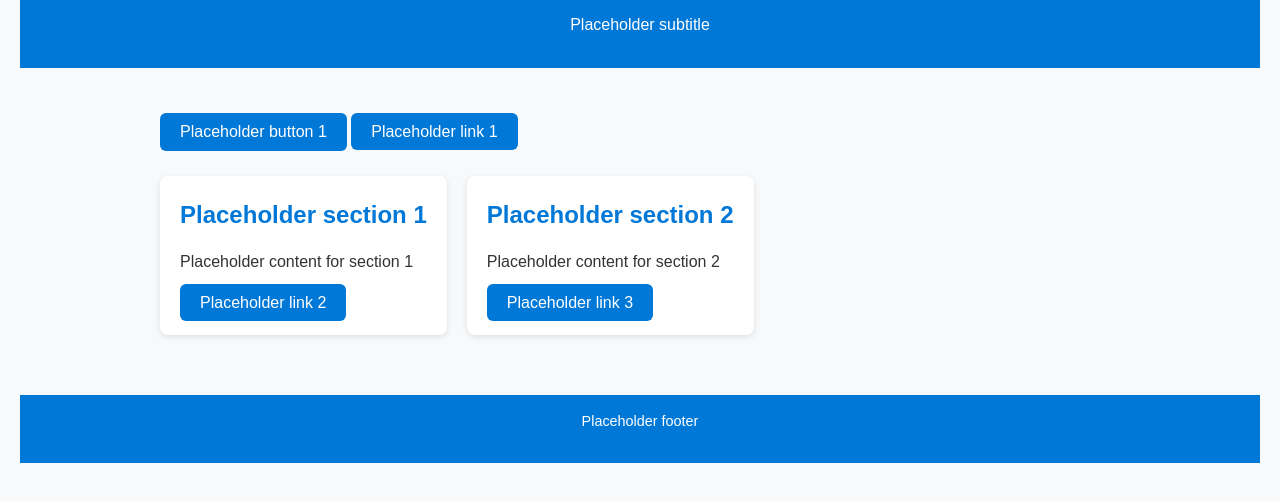
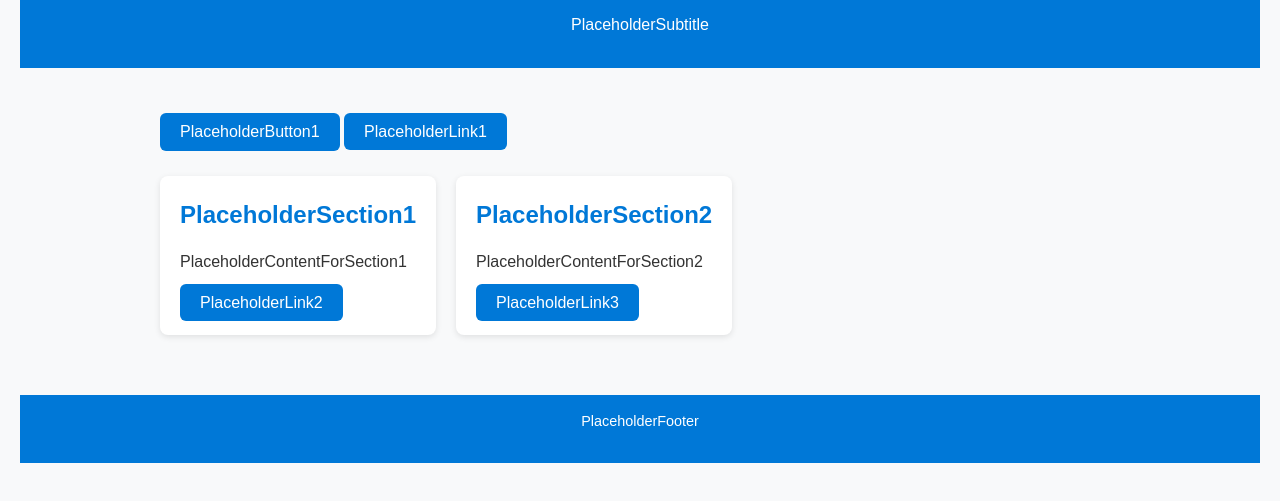
Before and after one commit to TitanMaster7801/tsa-webmasters-IHS, a plain HTML site: page index.html in a window 1280 px wide. Shown: the part 89-590 px from the top of the page. Drawn offline with Linux system fonts and the light colour scheme.

Commit message:
Update placeholders in index.html

```diff
--- a/index.html
+++ b/index.html
@@ -3,36 +3,38 @@
   <head>
     <meta charset="UTF-8">
     <meta name="viewport" content="width=device-width, initial-scale=1.0">
-    <title>Placeholder tab name</title>
+    <title>PlaceholderTabName</title>
     <link rel="stylesheet" href="style.css">
   </head>
 
   <body>
     <header>
-      <h1>Placeholder title</h1>
-      <p>Placeholder subtitle</p>
+      <h1>PlaceholderTitle</h1>
+      <p>PlaceholderSubtitle</p>
     </header>
 
     <div class="container">
-      <button id="Placeholder button">Placeholder button 1</button>
-      <a href="#" class="button">Placeholder link 1</a>
+      <section>
+        <button id="PlaceholderButton">PlaceholderButton1</button>
+        <a href="#" class="button">PlaceholderLink1</a>
+      </section>
 
       <div class="grid mt-20">
         <div class="grid-item">
-          <h2>Placeholder section 1</h2>
-          <p>Placeholder content for section 1</p>
-          <a href="#" class="button"> Placeholder link 2 </a>
+          <h2>PlaceholderSection1</h2>
+          <p>PlaceholderContentForSection1</p>
+          <a href="#" class="button">PlaceholderLink2</a>
         </div>
         <div class="grid-item">
-          <h2>Placeholder section 2</h2>
-          <p>Placeholder content for section 2</p>
-          <a href="#" class="button">Placeholder link 3</a>
+          <h2>PlaceholderSection2</h2>
+          <p>PlaceholderContentForSection2</p>
+          <a href="#" class="button">PlaceholderLink3</a>
         </div>
       </div>
     </div>
 
     <footer>
-      <p>Placeholder footer</p>
+      <p>PlaceholderFooter</p>
     </footer>
   </body>
 </html>
```
